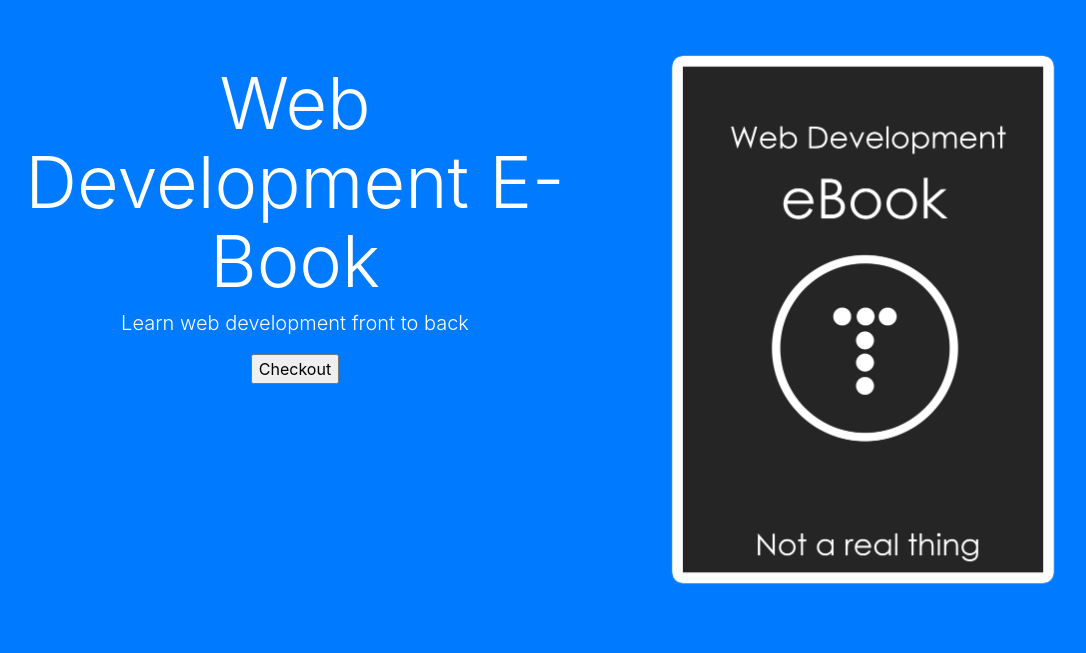
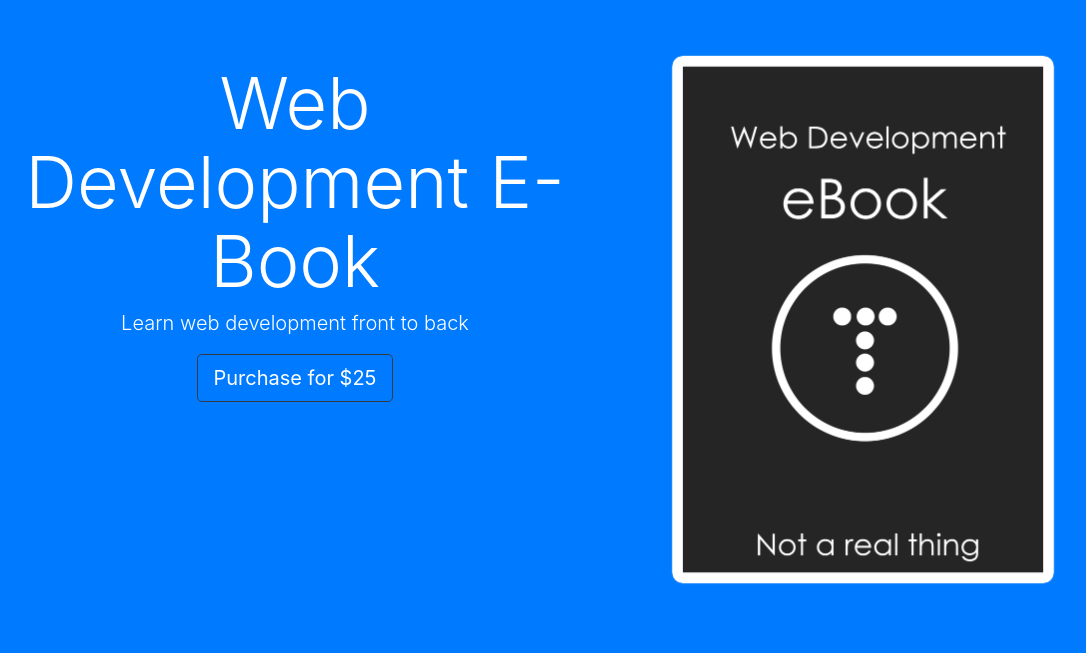
Before and after one commit to infiniteoo/NODEJS-stripe_api_ebook_sales, a Node server app: page / in a window 1280 px wide. Shown: the part 82-735 px from the top of the page, without its empty margins (60-1146 px from the left). Run offline with Node 20, Linux system fonts and the light colour scheme; some libraries are stand-ins or nearby versions.

Commit message:
customized our checkout/purchase button

```diff
--- a/views/index.handlebars
+++ b/views/index.handlebars
@@ -19,19 +19,21 @@
         >
         </script>
 
-        <script>
-          document.getElementsByClassName('stripe-button-el')[0].style.display =
-          'none';
-        </script>
-        <button
-          type="submit"
-          class="btn btn-outline-dark text-white btn-lg"
-        >Purchase for $25</button>
+
+
 
       </form> }}
       <form action="/charge" method="POST">
-        <button type="submit">Checkout</button>
+        <button type="submit" class="stripe-button">Checkout</button>
+        <button
+          type="submit"
+          class="btn btn-outline-dark text-white btn-lg stripe-button"
+        >Purchase for $25</button>
       </form>
+      <script>
+        document.getElementsByClassName('stripe-button')[0].style.display =
+        'none';
+      </script>
     </div>
     <div class="col-md-6">
       <img src="/img/book.png" alt="" class="img-fluid" />
```
Also changed, not shown: views/success.handlebars (+10 -4 lines).
